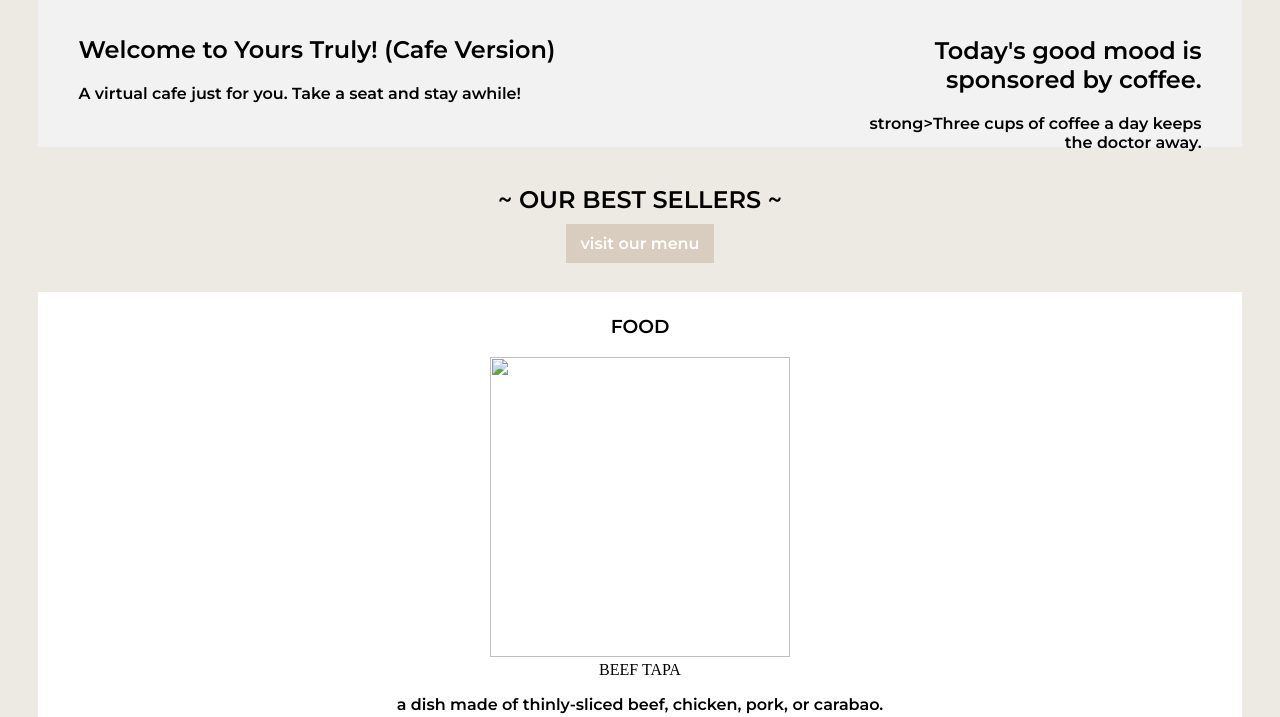
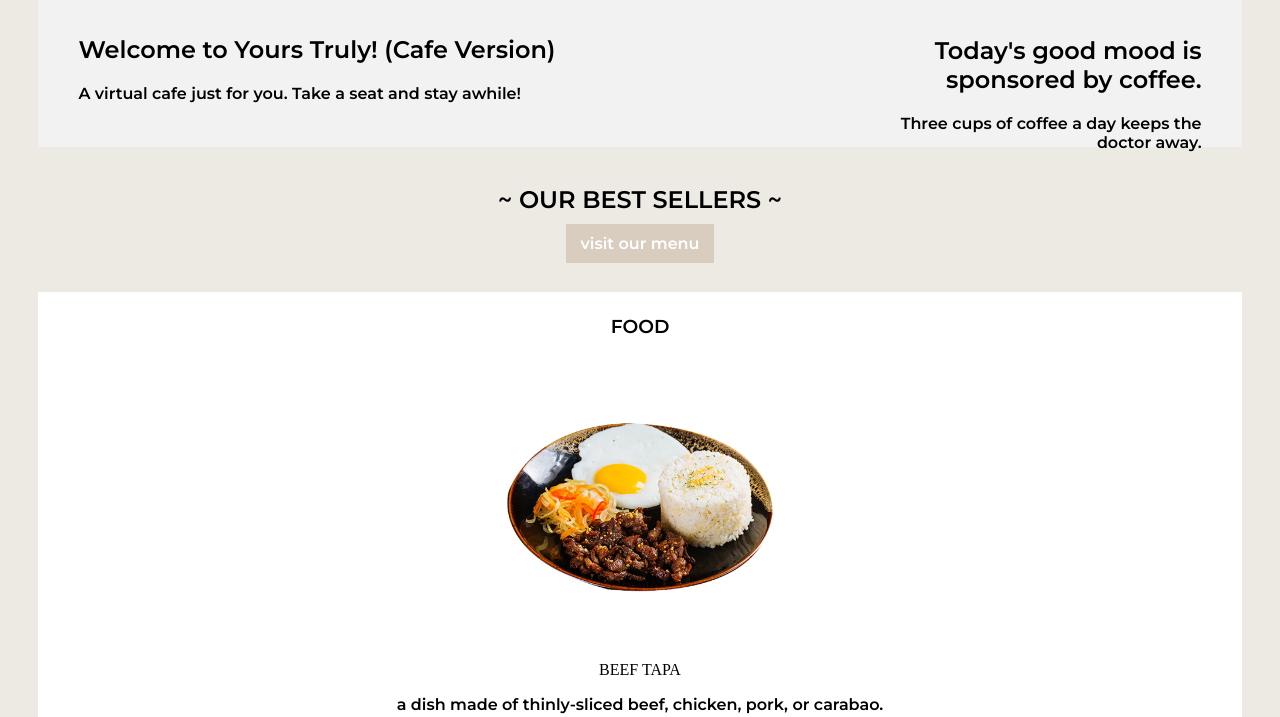
Before and after one commit to lrosales2026/lrosales2026.github.io, a plain HTML site: page index.html in a window 1280 px wide. Shown: the part 714-1431 px from the top of the page. Drawn offline with Linux system fonts and the light colour scheme.

Commit message:
Update index.html

```diff
--- a/index.html
+++ b/index.html
@@ -153,7 +153,7 @@
                 <br>
                 <blockquote>
                 <h2>Today's good mood is sponsored by coffee.</h2>
-                    strong>Three cups of coffee a day keeps the doctor away.</strong>
+                <strong>Three cups of coffee a day keeps the doctor away.</strong>
                 <br>
                 </blockquote>
             </section>
@@ -169,7 +169,7 @@
         <aside>
             <h3>FOOD</h3>
             <figure>
-            <img src="beef_tapa_1.jpg" height="300px" width="300px">
+            <img src="beef_tapa.png" height="300px" width="300px">
             <figcaption>BEEF TAPA</figcaption>
             </figure>
             <p>a dish made of thinly-sliced beef, chicken, pork, or carabao.</p>
```
